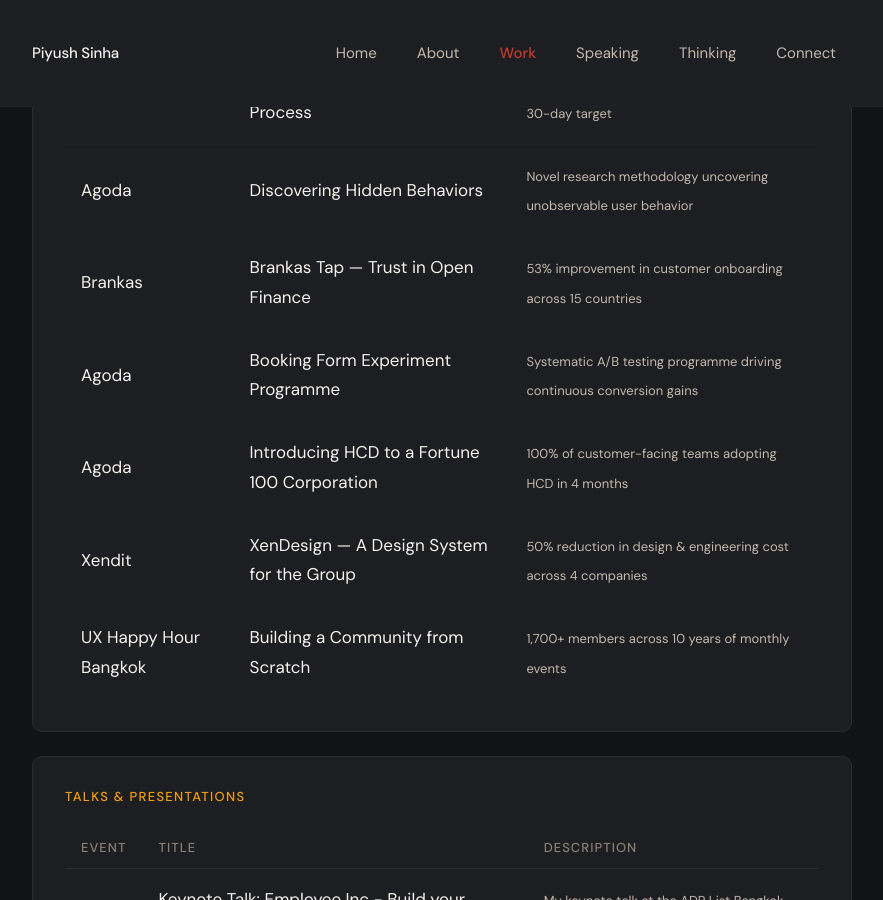
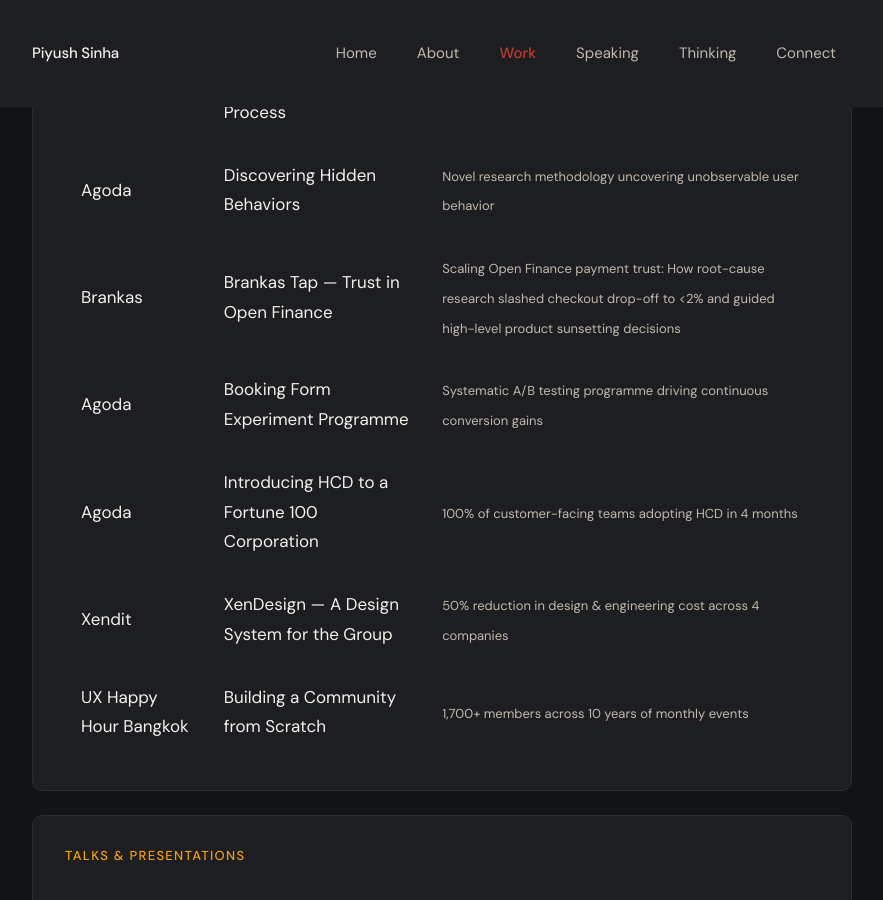
Before and after one commit to piyushsinha/piyushsinha.github.io, a Jekyll site: the page built from work/index.html, in a window 1280 px wide and 900 px high, scrolled down 833 px. Shown: the whole window, without its empty margins (198-1081 px from the left). Built offline with Jekyll 4.4.1, drawn with Linux system fonts in a browser that asks for light colours; some of the changed text lies outside the part shown.

Commit message:
Update descriptions

```diff
--- a/_data/case_studies.yml
+++ b/_data/case_studies.yml
@@ -37,7 +37,7 @@
   order: 4
   company: "Brankas"
   title: "Brankas Tap — Trust in Open Finance"
-  outcome: "53% improvement in customer onboarding across 15 countries"
+  outcome: "Scaling Open Finance payment trust: How root-cause research slashed checkout drop-off to <2% and guided high-level product sunsetting decisions"
   domain: "B2B2C · Payment Authentication · Trust Design"
   embed_url: "https://docs.google.com/presentation/d/e/2PACX-1vT5jkJZ3ryA4JoAwvZ-EQxXENtL2H2x8C93gyDJx-zSr4jM2LaeBRO2RRTjeDqH4arnfmyhplJaR8-0/pubembed?start=false&loop=false&delayms=60000"
 
@@ -81,6 +81,7 @@
 
 - id: adplist-keynote
   type: talk
+  event: "ADP List Bangkok Launch"
   title: "Keynote Talk: Employee Inc - Build your career like a business"
   subtitle: "My keynote talk at the ADP List Bangkok inaugural event"
   domain: "Career overview, mentorship"
```
